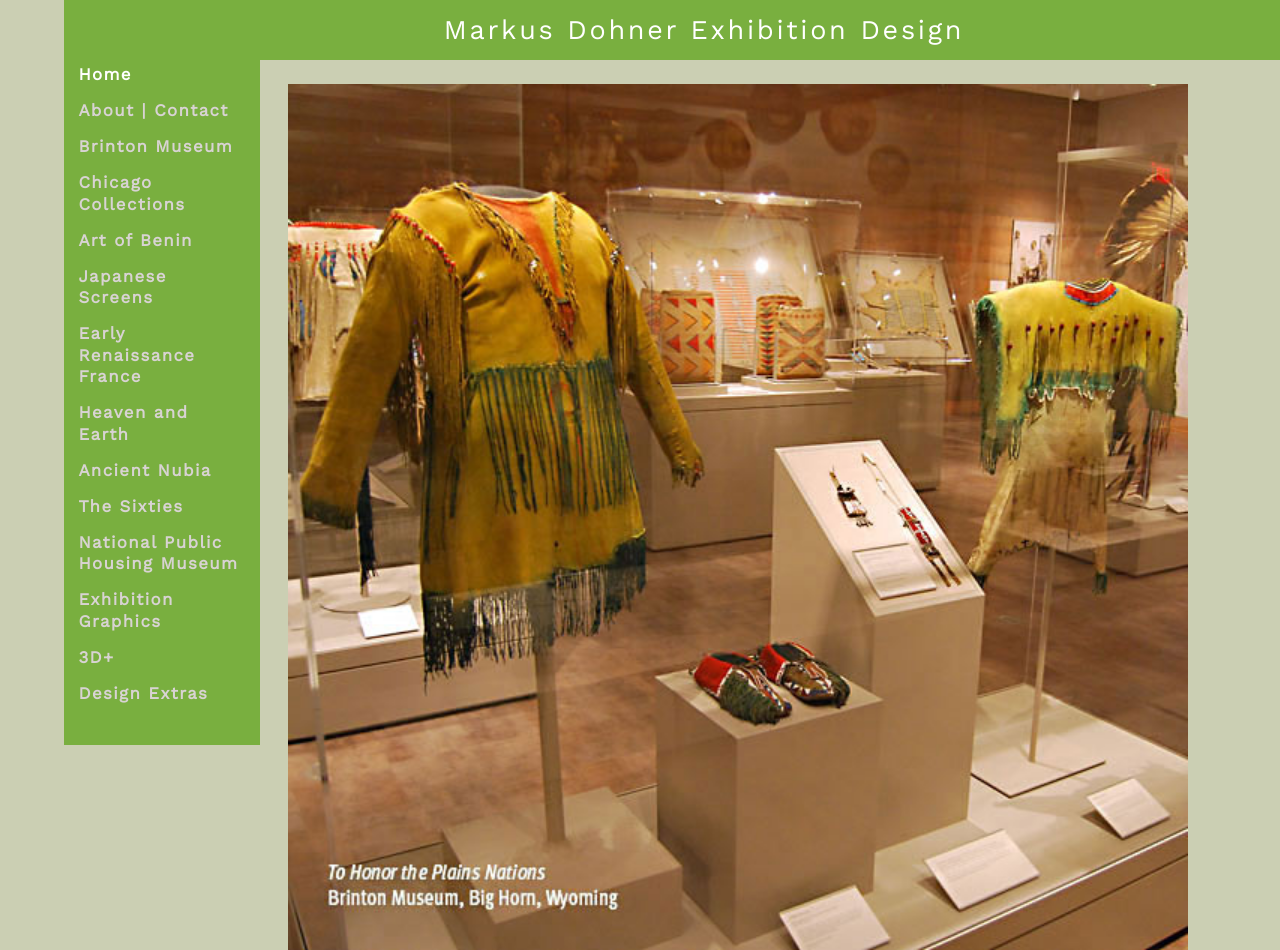
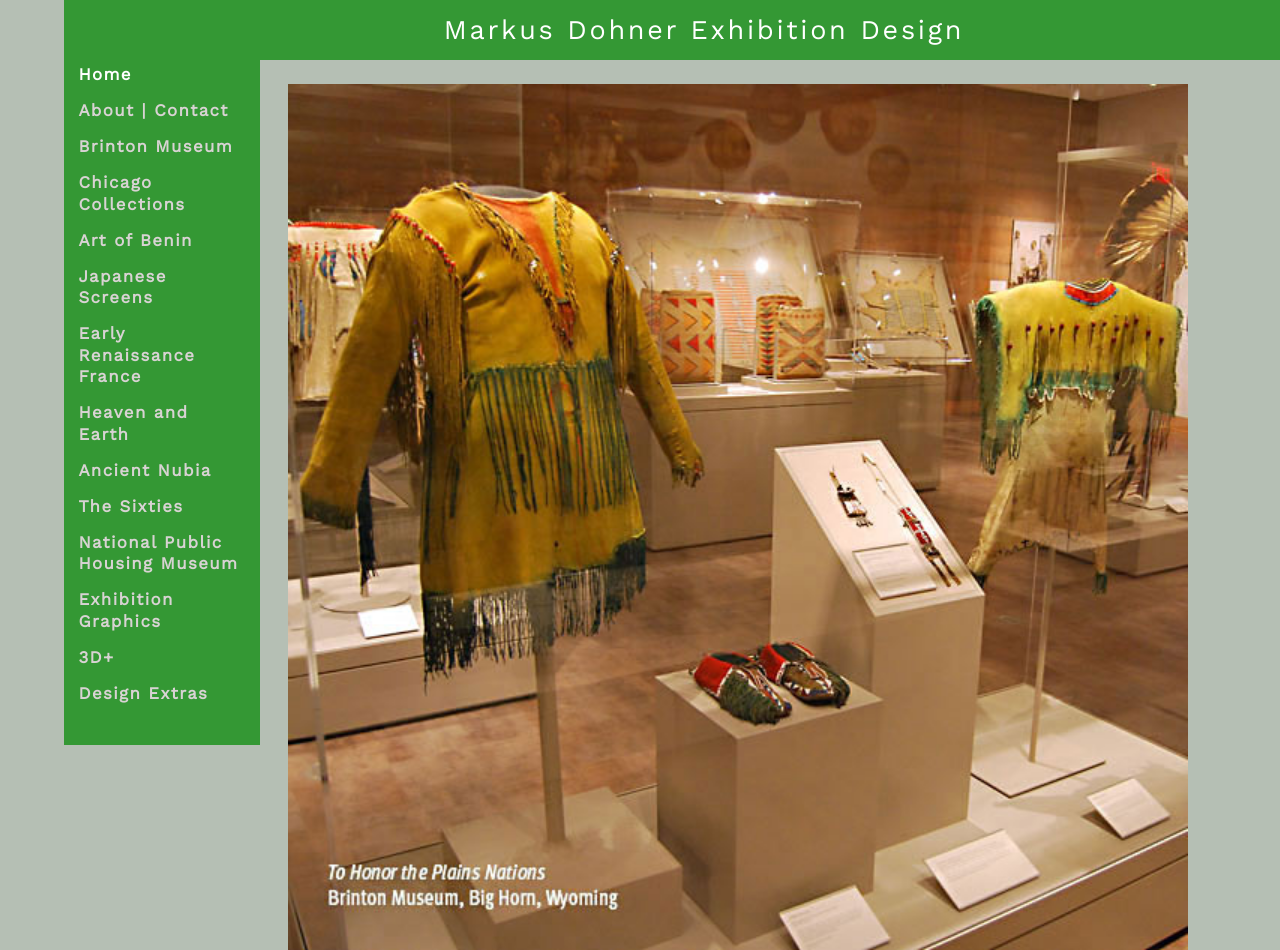
Before and after one commit to lukedohner/mdohner-site, a plain HTML site: page index.html in a window 1280 px wide. Shown: the top 950 px of the page. Drawn offline with nearby package versions, Linux system fonts and the light colour scheme.

Commit message:
green change

```diff
--- a/css/nav.css
+++ b/css/nav.css
@@ -377,7 +377,7 @@ body {
   z-index: 2;
   position: relative;
   padding: 0.75em 1.25em;
-  background: #79af3f;
+  background: #349834;
 }
 #nav ul {
   *zoom: 1;
@@ -415,7 +415,7 @@ body {
   color: #fff;
   background: #333333;*/
 
-  background-color: #79af3f;
+  background-color: #349834;
   text-align: center;
   margin: 0;
   padding: 0;
--- a/css/styles.css
+++ b/css/styles.css
@@ -1,7 +1,8 @@
 /*sets size and backgd color for div tags*/
 #container {
 	width: 90%;
-	background-color: #CBCFB3;
+	background-color:#B5BFB4;
+
 	margin: 0 auto;
 	padding: 0;
 }
@@ -77,7 +78,7 @@ padding: .5em;
 
 body {
 	font-family: 'Work Sans', Verdana, sans-serif;
-	background-color: #CBCFB3;
+	background-color: #B5BFB4;
 	color: #000000;
 	margin: 0;
 	padding: 0;
@@ -215,7 +216,6 @@ a img {border-width: 0;}
 }
 
 .sidebar a:hover {
-	background-color: #99E071;
 	color: #EBEBEB;
 	/*border-right: 3px #999999 solid;
 	border-bottom: 3px #999999 solid;
```
